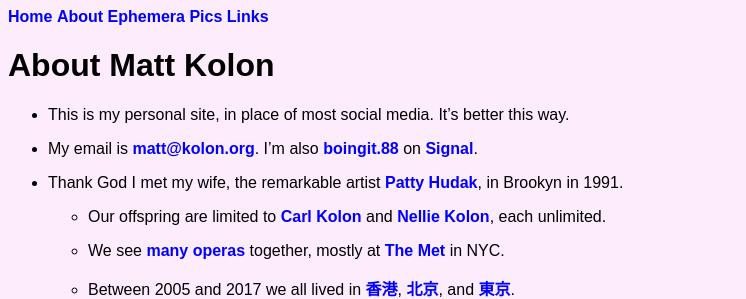
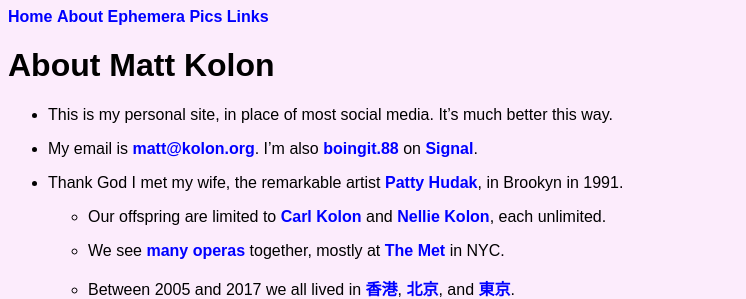
Before and after one commit to mkolon/mattkolon.com, a Jekyll site: the page built from about.md, in a window 1280 px wide. Shown: the top 299 px of the page, without its empty margins (0-746 px from the left). Built offline with Jekyll 4.4.1, drawn with Linux system fonts in a browser that asks for light colours.

Commit message:
added a word

```diff
--- a/_layouts/post.html
+++ b/_layouts/post.html
@@ -7,6 +7,3 @@ layout: default
 
 
 {{ content }}
-<!-- Start of HubSpot Embed Code -->
-  <script type="text/javascript" id="hs-script-loader" async defer src="//js-na1.hs-scripts.com/22208888.js"></script>
-<!-- End of HubSpot Embed Code -->
--- a/about.md
+++ b/about.md
@@ -6,7 +6,7 @@ title: About
 # About Matt Kolon
 
 
-- This is my personal site, in place of most social media. It's better this way.
+- This is my personal site, in place of most social media. It's much better this way.
 
 - My email is [**matt@kolon.org**](mailto:matt@kolon.org). I'm also [**boingit.88**](https://signal.me/#eu/0mnzJONCOTGpVnbYwZp3Q4Pesw5uaf-yKadA9FenBbIs76iw4CdI0qzSCuQdIvke) on [**Signal**](https://signal.org/).
 
```
